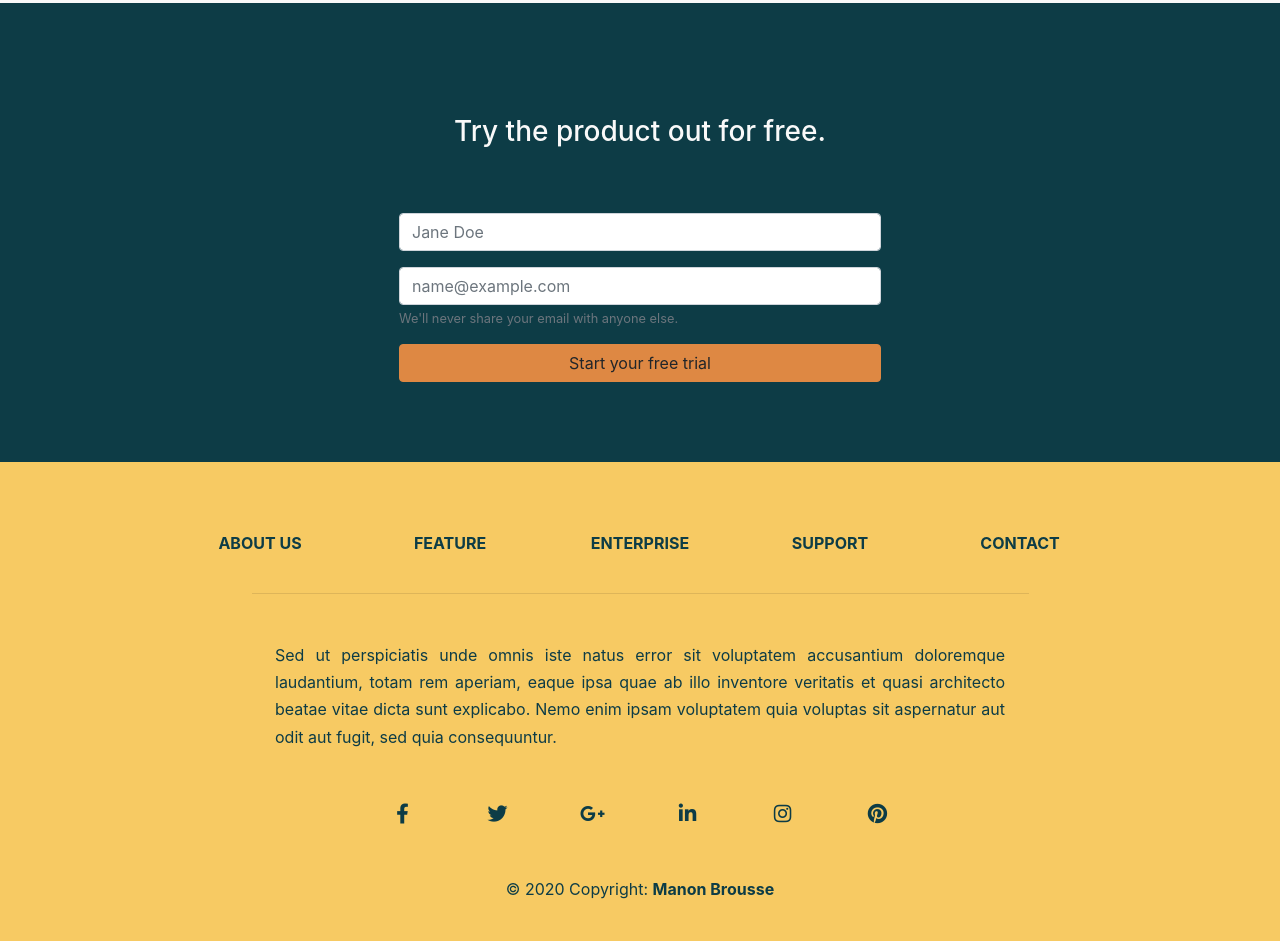
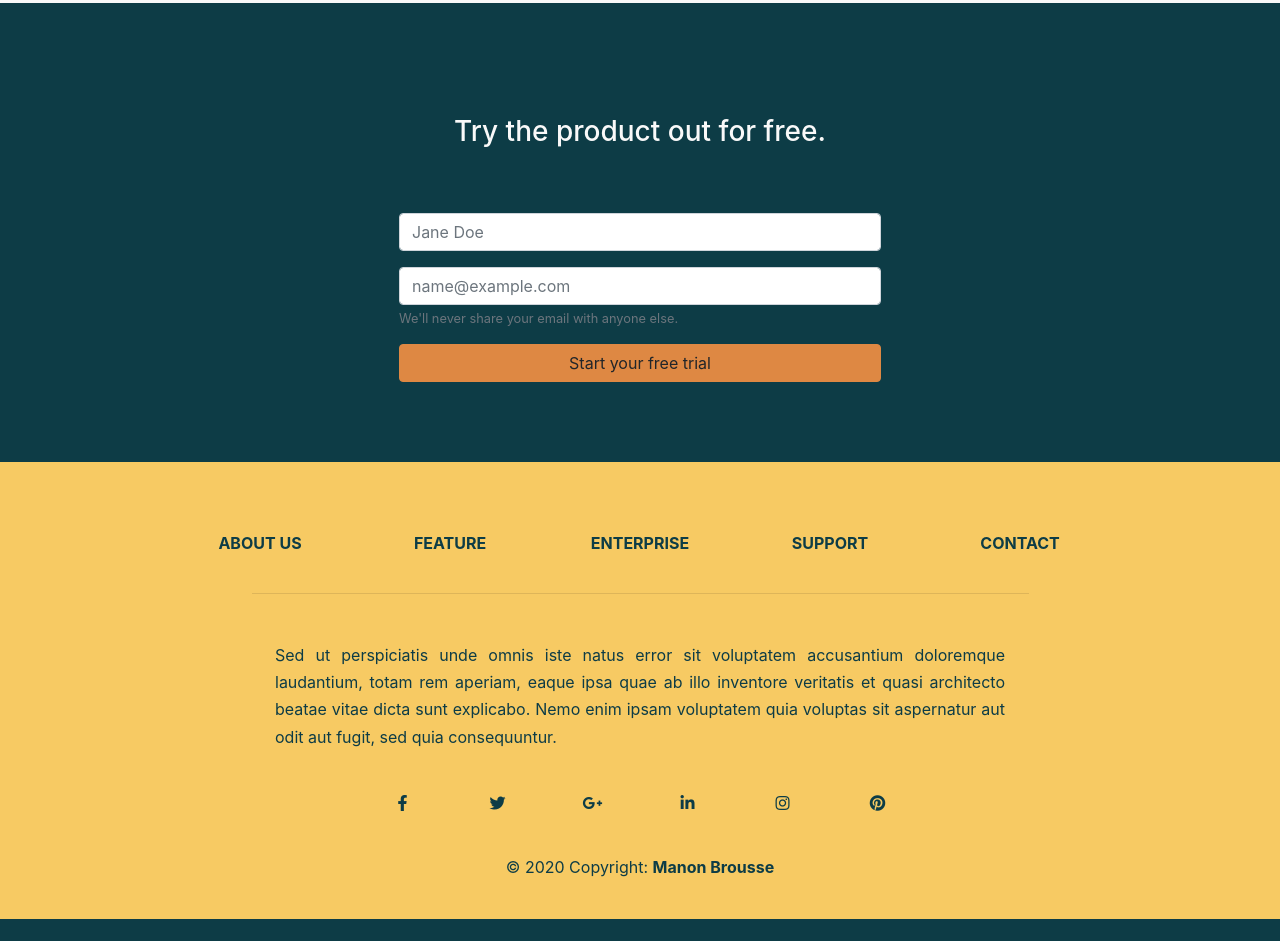
Before and after one commit to ninja-fire/landingPage, a website built with Parcel: page index.html in a window 1280 px wide. Shown: the part 3367-4308 px from the top of the page. After the commit the page ends 4286 px from the top, so only its background shows below. Built offline with nearby package versions, Linux system fonts and the light colour scheme.

Commit message:
fix social media icon position

```diff
--- a/index.html
+++ b/index.html
@@ -313,41 +313,45 @@
       <div class="row text-center justify-content-center align-items-center py-4">
 
         <!-- Grid column -->
-        <div class="col-sm-1">
+        <div class="col-12 col-md-6">
+          <div class="row text-center justify-content-center align-items-center">
+            <div class="col">
               <!-- Facebook -->
-          <a class="btn-floating btn-lg btn-fb" type="button" role="button">
+              <a class="btn-floating btn-fb" type="button" role="button">
                 <i class="fab fa-facebook-f"></i>
               </a>
             </div>
-        <div class="col-sm-1">
+            <div class="col">
               <!-- Twitter +-->
-          <a class="btn-floating btn-lg btn-tw" type="button" role="button">
+              <a class="btn-floating btn-tw" type="button" role="button">
                 <i class="fab fa-twitter"></i>
               </a>
             </div>
-        <div class="col-sm-1">
+            <div class="col">
               <!-- Google +-->
-          <a class="btn-floating btn-lg btn-gplus" type="button" role="button">
+              <a class="btn-floating btn-gplus" type="button" role="button">
                 <i class="fab fa-google-plus-g"></i>
               </a>
             </div>
-        <div class="col-sm-1">
+            <div class="col">
               <!--Linkedin -->
-          <a class="btn-floating btn-lg btn-li" type="button" role="button">
+              <a class="btn-floating btn-li" type="button" role="button">
                 <i class="fab fa-linkedin-in"></i>
               </a>
             </div>
-        <div class="col-sm-1">
+            <div class="col">
               <!--Instagram-->
-          <a class="btn-floating btn-lg btn-ins" type="button" role="button">
+              <a class="btn-floating btn-ins" type="button" role="button">
                 <i class="fab fa-instagram"></i>
               </a>
             </div>
-        <div class="col-sm-1">
+            <div class="col">
               <!--Pinterest-->
-          <a class="btn-floating btn-lg btn-pin" type="button" role="button">
+              <a class="btn-floating btn-pin" type="button" role="button">
                 <i class="fab fa-pinterest"></i>
               </a>
+            </div>
+          </div>
         </div>
         <!-- Grid column -->
 
```
Lines whose indentation alone changed are shown as unchanged.
